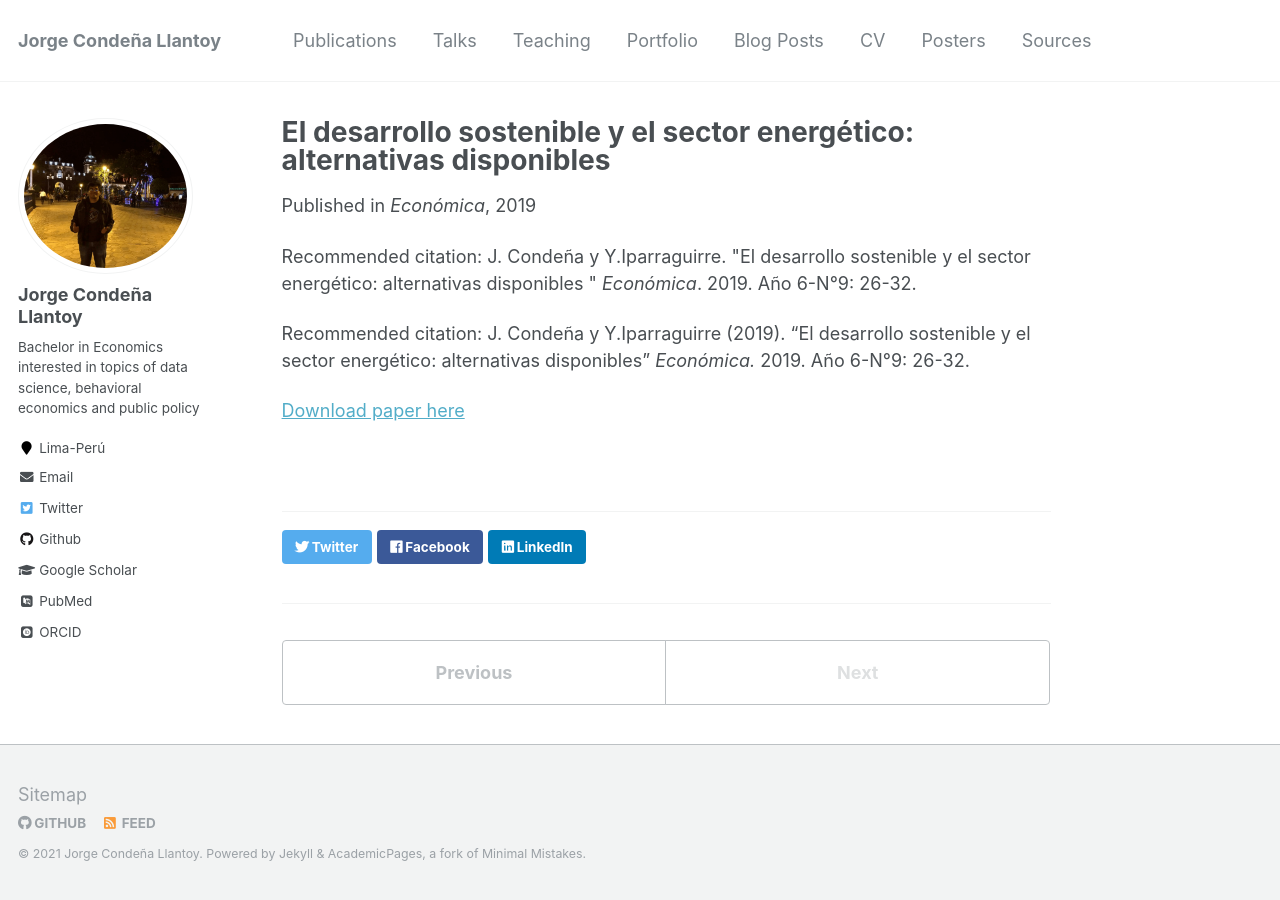
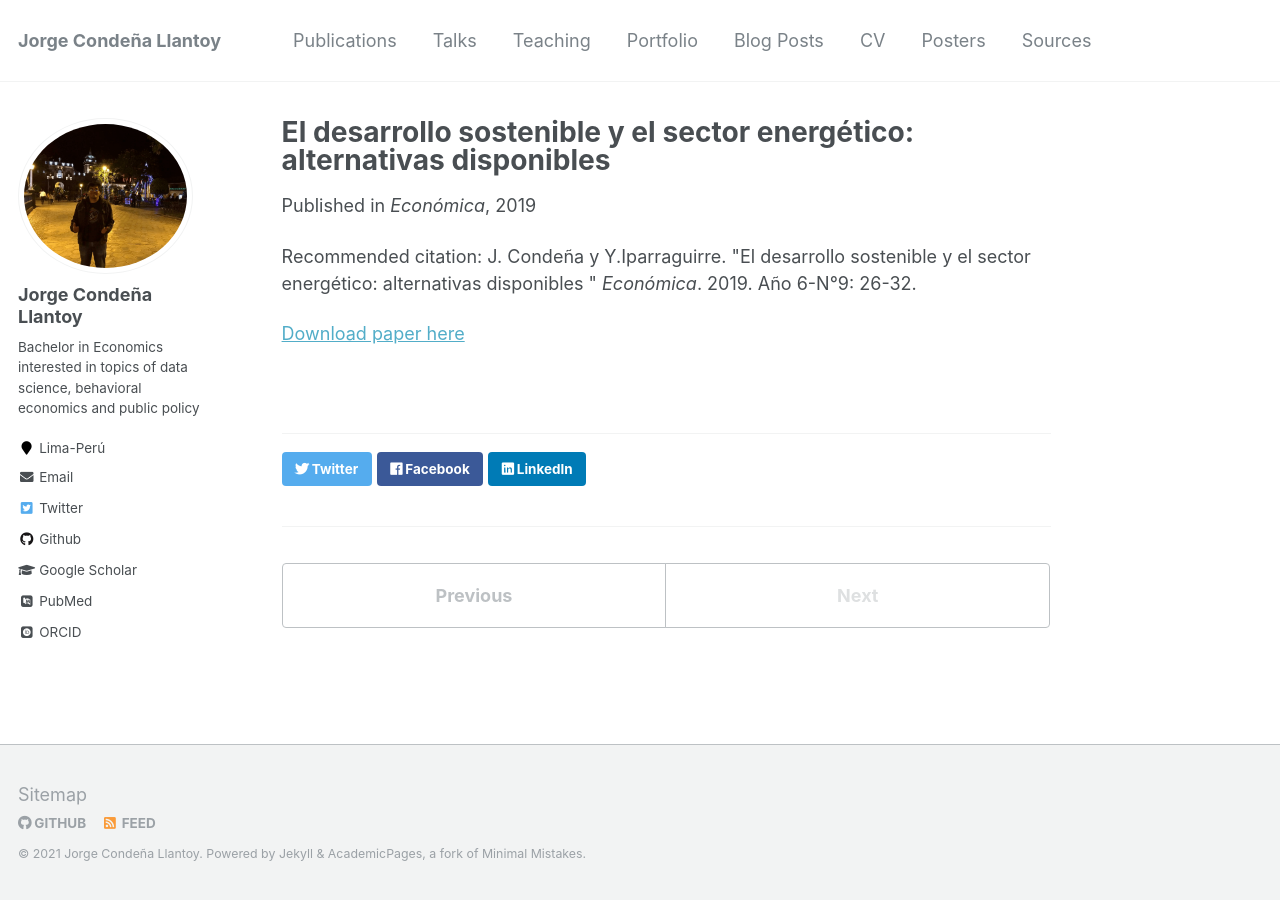
Before and after one commit to condehub5/condehub5.github.io, a Jekyll site: the page built from _publications/2019-08-27-pub3.md, in a window 1280 px wide. Built offline with Jekyll 4.4.1, drawn with Linux system fonts in a browser that asks for light colours; some web fonts are replaced.

Commit message:
editado final de 4-05 de pub3

```diff
--- a/_publications/2019-08-27-pub3.md
+++ b/_publications/2019-08-27-pub3.md
@@ -10,6 +10,4 @@ venue: 'Económica'
 citation: 'J. Condeña y Y.Iparraguirre. &quot;El desarrollo sostenible y el sector energético: alternativas disponibles &quot; <i>Económica</i>. 2019. Año 6-N°9: 26-32.'
 ---
 
-Recommended citation: J. Condeña y Y.Iparraguirre (2019). "El desarrollo sostenible y el sector energético: alternativas disponibles" <i>Económica.</i> 2019. Año 6-N°9: 26-32.
-
 [Download paper here](https://drive.google.com/file/d/16vtctwFY7wju4TKgKTNxGCH45TD0wrq0/view?usp=sharing)
```
